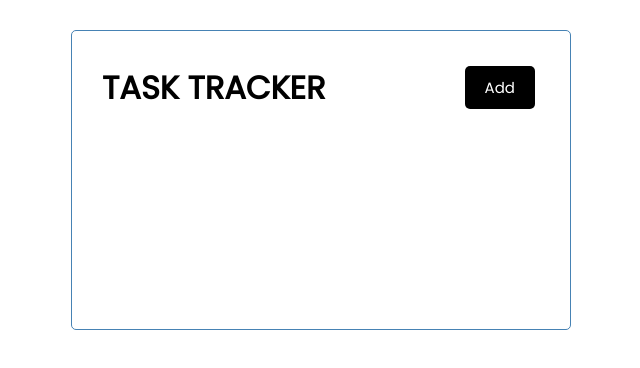
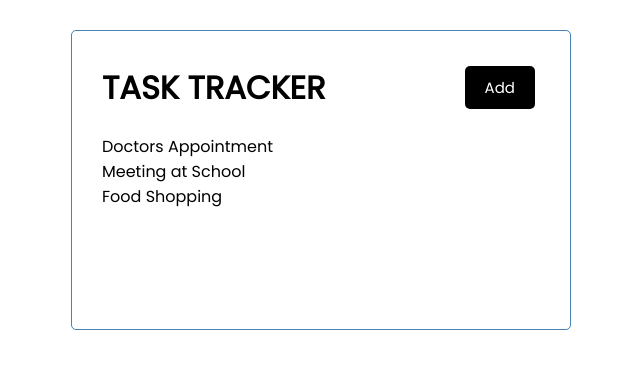
Before and after one commit to alotuscoder/angular-crash, an Angular app: page / in a window 1280 px wide. Shown: the top 368 px of the page, without its empty margins (319-959 px from the left). Built offline with nearby package versions, Linux system fonts and the light colour scheme.

Commit message:
Add tasks, task-item, mock-tasks, task interface

```diff
--- /dev/null
+++ b/src/app/Task.ts
@@ -0,0 +1,6 @@
+export interface Task {
+    id?: number;
+    text: string;
+    day: string;
+    reminder: boolean;
+}
--- a/src/app/app.component.html
+++ b/src/app/app.component.html
@@ -1,3 +1,4 @@
 <div class="container">
   <app-header></app-header>
+  <app-tasks></app-tasks>
 </div>
--- a/src/app/app.module.ts
+++ b/src/app/app.module.ts
@@ -4,13 +4,17 @@
 import { AppComponent } from './app.component';
 import { HeaderComponent } from './components/header/header.component';
 import { ButtonComponent } from './components/button/button.component';
+import { TasksComponent } from './components/tasks/tasks.component';
+import { TaskItemComponent } from './components/task-item/task-item.component';
 
 
 @NgModule({
   declarations: [
     AppComponent,
     HeaderComponent,
-    ButtonComponent
+    ButtonComponent,
+    TasksComponent,
+    TaskItemComponent
   ],
   imports: [
     BrowserModule
--- /dev/null
+++ b/src/app/components/task-item/task-item.component.html
@@ -0,0 +1 @@
+<p>task-item works!</p>
--- /dev/null
+++ b/src/app/components/task-item/task-item.component.ts
@@ -0,0 +1,15 @@
+import { Component, OnInit } from '@angular/core';
+
+@Component({
+  selector: 'app-task-item',
+  templateUrl: './task-item.component.html',
+  styleUrls: ['./task-item.component.css']
+})
+export class TaskItemComponent implements OnInit {
+
+  constructor() { }
+
+  ngOnInit(): void {
+  }
+
+}
--- /dev/null
+++ b/src/app/components/tasks/tasks.component.html
@@ -0,0 +1 @@
+<p *ngFor="let task of tasks">{{task.text}}</p>
--- /dev/null
+++ b/src/app/components/tasks/tasks.component.ts
@@ -0,0 +1,19 @@
+import { Component, OnInit } from '@angular/core';
+import {Task} from '../../Task';
+import {TASKS} from '../../mock-tasks';
+
+
+@Component({
+  selector: 'app-tasks',
+  templateUrl: './tasks.component.html',
+  styleUrls: ['./tasks.component.css']
+})
+export class TasksComponent implements OnInit {
+  tasks: Task[] = TASKS;
+
+  constructor() { }
+
+  ngOnInit(): void {
+  }
+
+}
--- /dev/null
+++ b/src/app/mock-tasks.ts
@@ -0,0 +1,22 @@
+import {Task} from './Task';
+
+export const TASKS: Task[] = [
+    {
+      id: 1,
+      text: 'Doctors Appointment',
+      day: 'May 5th at 2:30pm',
+      reminder: true
+    },
+    {
+      id: 2,
+      text: 'Meeting at School',
+      day: 'May 6th at 1:30pm',
+      reminder: true,
+    },
+    {
+      id: 3,
+      text: 'Food Shopping',
+      day: 'May 7th at 12:30pm',
+      reminder: false,
+    },
+  ];
```
Also changed, not shown: src/app/components/task-item/task-item.component.css (added), src/app/components/tasks/tasks.component.css (added), 2 other files (tests, documents, lock files or other folders).
